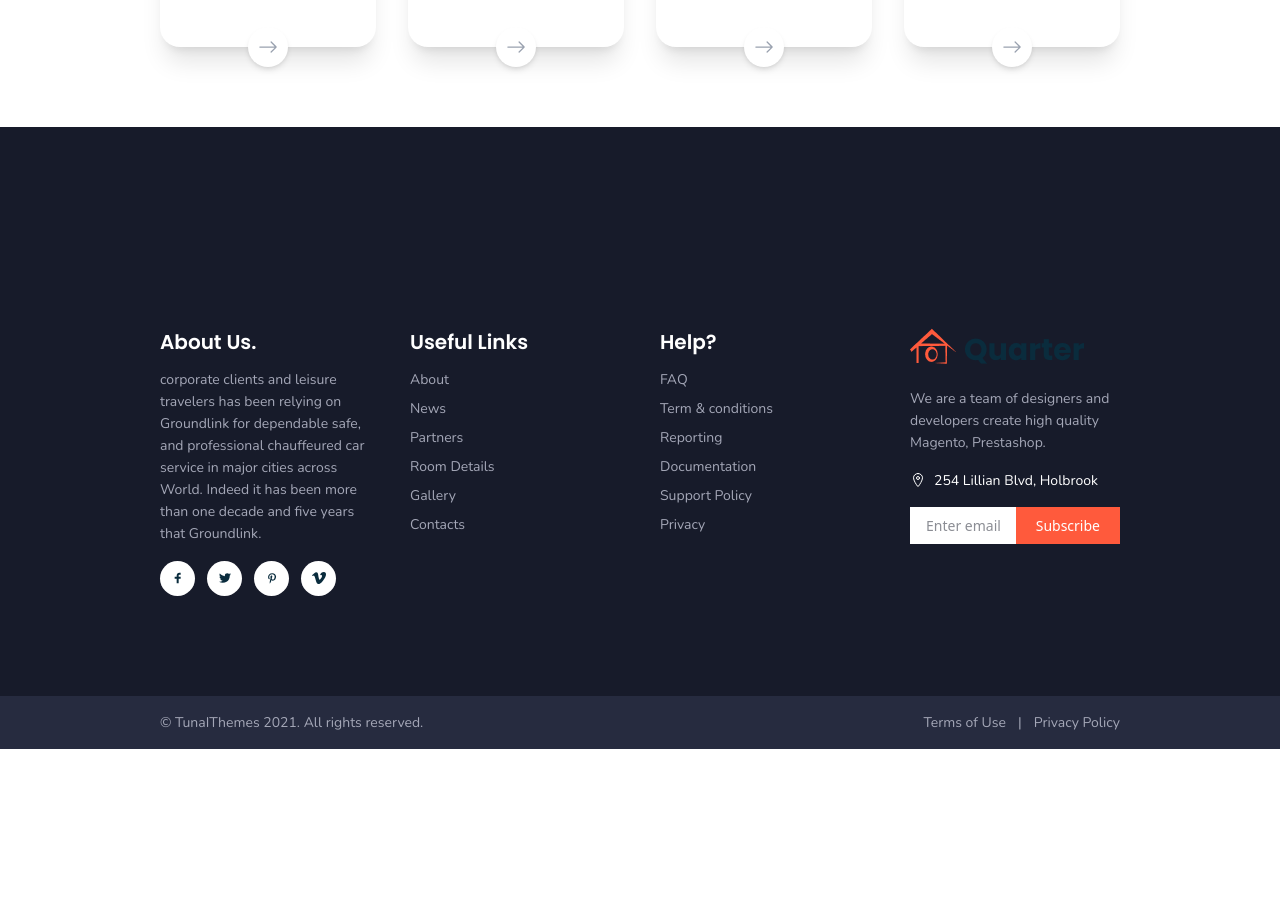
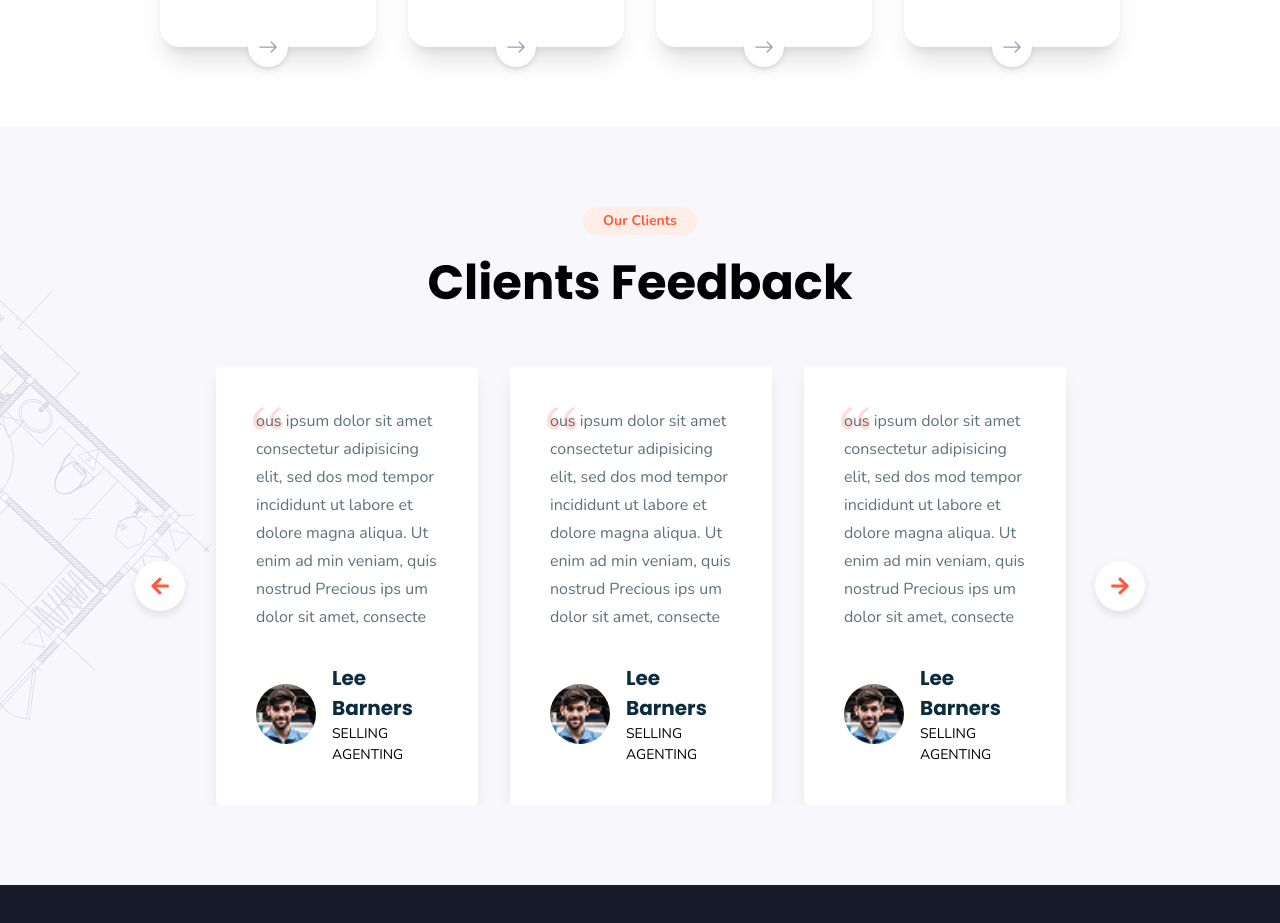
Before and after one commit to khaled6013/Quarter-next-js, a Next.js app: page / in a window 1280 px wide. Shown: the part 6371-7294 px from the top of the page. Before the commit the page ends 7120 px from the top, so only its background shows below. Built offline with nearby package versions, Linux system fonts and the light colour scheme.

Commit message:
client part

```diff
--- /dev/null
+++ b/app/components/Client.jsx
@@ -0,0 +1,125 @@
+"use client";
+
+import React from 'react';
+import Slider from "react-slick";
+import "slick-carousel/slick/slick.css";
+import "slick-carousel/slick/slick-theme.css";
+import { RiDoubleQuotesL } from "react-icons/ri";
+import { FaArrowLeft, FaArrowRight } from "react-icons/fa";
+
+const PreviousBtn = (props) => {
+  const { className, onClick } = props;
+  return (
+    <div className={className} onClick={onClick}>
+      <FaArrowLeft className="text-[#FF5A3C] text-xl" />
+    </div>
+  );
+};
+
+const NextBtn = (props) => {
+  const { className, onClick } = props;
+  return (
+    <div className={className} onClick={onClick}>
+      <FaArrowRight className="text-[#FF5A3C] text-xl" />
+    </div>
+  );
+};
+
+const Client = () => {
+    const clientData = [
+        {
+            id: 1,
+            quote: "ous ipsum dolor sit amet consectetur adipisicing elit, sed dos mod tempor incididunt ut labore et dolore magna aliqua. Ut enim ad min veniam, quis nostrud Precious ips um dolor sit amet, consecte",
+            name: "Lee Barners",
+            role: "SELLING AGENTING",
+            image: "/image/man.png"
+        },
+        {
+            id: 2,
+            quote: "ous ipsum dolor sit amet consectetur adipisicing elit, sed dos mod tempor incididunt ut labore et dolore magna aliqua. Ut enim ad min veniam, quis nostrud Precious ips um dolor sit amet, consecte",
+            name: "Lee Barners",
+            role: "SELLING AGENTING",
+            image: "/image/man.png"
+        },
+        {
+            id: 3,
+            quote: "ous ipsum dolor sit amet consectetur adipisicing elit, sed dos mod tempor incididunt ut labore et dolore magna aliqua. Ut enim ad min veniam, quis nostrud Precious ips um dolor sit amet, consecte",
+            name: "Lee Barners",
+            role: "SELLING AGENTING",
+            image: "/image/man.png"
+        },
+        {
+            id: 4,
+            quote: "ous ipsum dolor sit amet consectetur adipisicing elit, sed dos mod tempor incididunt ut labore et dolore magna aliqua. Ut enim ad min veniam, quis nostrud Precious ips um dolor sit amet, consecte",
+            name: "Lee Barners",
+            role: "SELLING AGENTING",
+            image: "/image/man.png"
+        }
+    ];
+
+    const settings = {
+        dots: false,
+        infinite: true,
+        speed: 500,
+        slidesToShow: 3,
+        slidesToScroll: 1,
+        prevArrow: <PreviousBtn />,
+        nextArrow: <NextBtn />,
+        responsive: [
+            {
+                breakpoint: 1024,
+                settings: {
+                    slidesToShow: 2,
+                }
+            },
+            {
+                breakpoint: 640,
+                settings: {
+                    slidesToShow: 1,
+                }
+            }
+        ]
+    };
+
+    return (
+        <>
+            <div className='lg:py-20 py-10 bg-[#F8F7FC] relative client-slider-container'>
+                <div className='lg:w-9/12 w-11/12 mx-auto'>
+                    <div className="mb-12 text-center">
+                        <p className="bg-[#FFEDE8] text-[#FF5A3C] font-bold px-5 py-1 rounded-full w-fit text-sm mb-3 font-nunito text-center mx-auto">
+                            Our Clients
+                        </p>
+                        <h2 className="font-bold text-black lg:text-[48px] text-[28px] font-poppins">
+                           Clients Feedback
+                        </h2>
+                    </div>
+
+                    <Slider {...settings} className="lg:px-10">
+                        {clientData.map((item) => (
+                            <div key={item.id} className="px-4">
+                                <div className="bg-white lg:p-10 p-7 shadow-lg rounded-sm relative">
+                                    <RiDoubleQuotesL className="text-[#FF5A3C] text-[40px] absolute top-8 left-8 opacity-20" />
+                                    <p className="text-[#5C727D] font-nunito text-[16px] leading-7 mb-8 relative z-10">
+                                        {item.quote}
+                                    </p>
+                                    <div className="flex items-center gap-4">
+                                        <img src={item.image} alt={item.name} className="w-[60px] h-[60px] rounded-full object-cover" />
+                                        <div>
+                                            <h4 className="font-bold text-[20px] font-poppins text-[#0A2C3D]">{item.name}</h4>
+                                            <p className=" font-nunito text-[14px]">{item.role}</p>
+                                        </div>
+                                    </div>
+                                </div>
+                            </div>
+                        ))}
+                    </Slider>
+                </div>
+                <div className="absolute left-0 top-0 lg:block hidden">
+                    <img src="/image/shape.png" alt="shape" />
+                </div>
+            </div>
+        </>
+    )
+}
+
+export default Client;
--- a/app/globals.css
+++ b/app/globals.css
@@ -5,3 +5,53 @@
 .font-nunito {
   font-family: var(--font-nunito), sans-serif;
 }
+.client-slider-container .slick-prev,
+.client-slider-container .slick-next {
+  width: 50px;
+  height: 50px;
+  background-color: white;
+  border-radius: 50%;
+  display: flex !important;
+  align-items: center;
+  justify-content: center;
+  box-shadow: 0px 4px 10px rgba(0, 0, 0, 0.1);
+  z-index: 10;
+  position: absolute;
+  top: 50%;
+  transform: translateY(-50%);
+  cursor: pointer;
+  transition: all 0.3s ease;
+}
+
+.client-slider-container .slick-prev {
+  left: -25px;
+}
+
+.client-slider-container .slick-next {
+  right: -25px;
+}
+
+.client-slider-container .slick-prev:hover,
+.client-slider-container .slick-next:hover {
+  background-color: #FF5A3C;
+}
+
+.client-slider-container .slick-prev:hover svg,
+.client-slider-container .slick-next:hover svg {
+  color: white !important;
+}
+
+.client-slider-container .slick-prev::before,
+.client-slider-container .slick-next::before {
+  display: none;
+}
+
+@media (max-width: 1024px) {
+  .client-slider-container .slick-prev {
+    left: 0px;
+  }
+
+  .client-slider-container .slick-next {
+    right: 0px;
+  }
+}
--- a/app/page.jsx
+++ b/app/page.jsx
@@ -7,6 +7,7 @@ import Focus from './components/Focus'
 import Featured from './components/Featured'
 import Apartment from './components/Apartment'
 import Listing from './components/Listing'
+import Client from './components/Client'
 
 
 const page = () => {
@@ -20,6 +21,7 @@ const page = () => {
       <Featured></Featured>
       <Apartment></Apartment>
       <Listing></Listing>
+      <Client></Client>
     </div>
   )
 }
```
